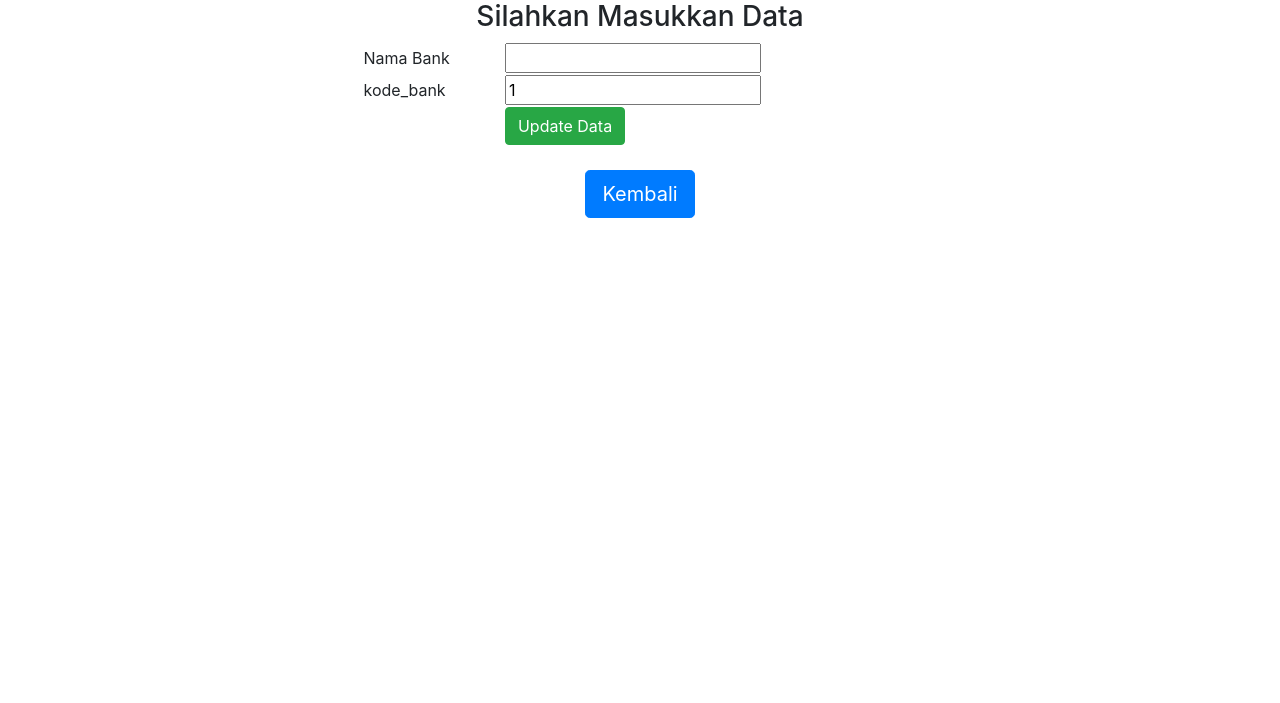
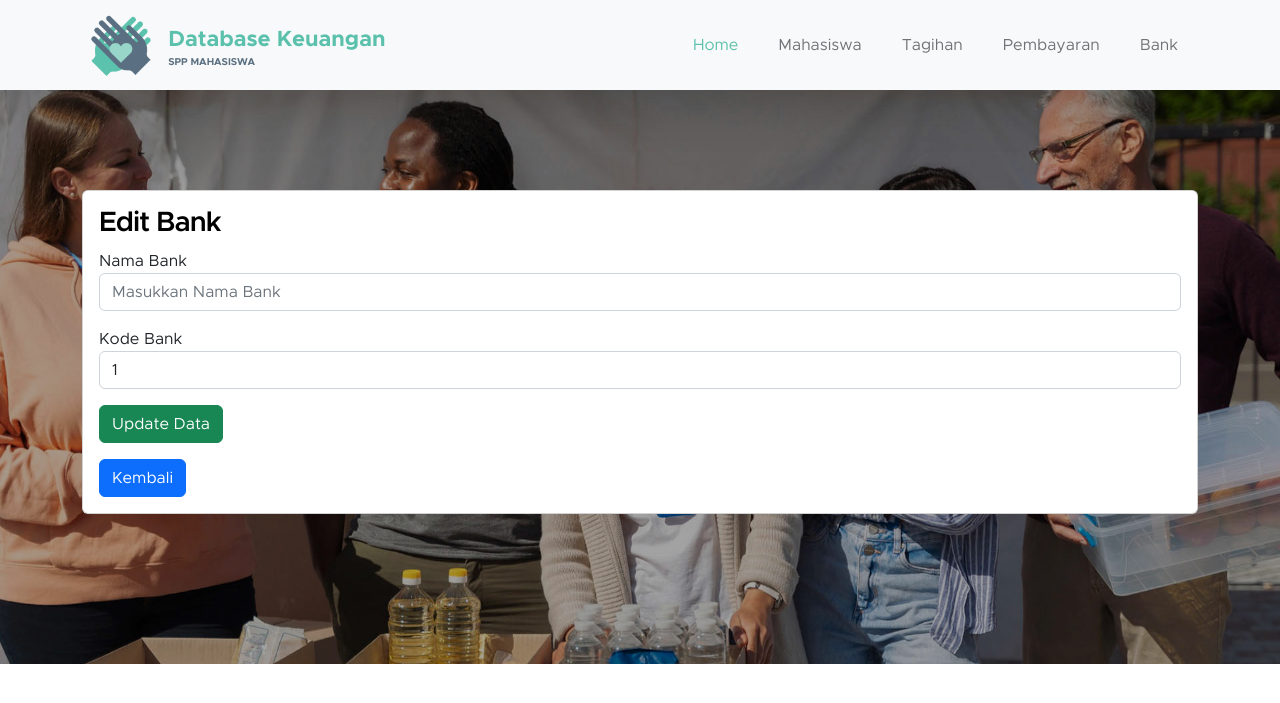
Before and after one commit to farisfaikar/website-keuangan, a PHP site: page /src/bank/edit_bank.php?kode_bank=1 in a window 1280 px wide. Shown: the top 703 px of the page. Run offline with PHP 8.4, Linux system fonts and the light colour scheme; tables that the repository leaves empty or names only in its code hold one stand-in row (values such as "Sample post"); data that the repository does not hold is empty.

Commit message:
Update UI

```diff
--- a/src/bank/edit_bank.php
+++ b/src/bank/edit_bank.php
@@ -32,45 +32,111 @@ while ($data = mysqli_fetch_array($result)) {
 }
 ?>
 
-<!DOCTYPE html>
+<!doctype html>
 <html lang="en">
 
 <head>
-    <meta charset="UTF-8">
-    <meta http-equiv="X-UA-Compatible" content="IE=edge">
-    <meta name="viewport" content="width=device-width, initial-scale=1.0">
-    <link rel="stylesheet" href="https://cdn.jsdelivr.net/npm/bootstrap@4.6.2/dist/css/bootstrap.min.css" integrity="sha384-xOolHFLEh07PJGoPkLv1IbcEPTNtaed2xpHsD9ESMhqIYd0nLMwNLD69Npy4HI+N" crossorigin="anonymous">
-    <title>Keuangan - Edit Bank</title>
+    <meta charset="utf-8">
+    <meta name="viewport" content="width=device-width, initial-scale=1">
+
+    <meta name="description" content="">
+    <meta name="author" content="">
+
+    <title>Keuangan - Edit Mahasiswa</title>
+
+    <!-- CSS FILES -->
+    <link href="../../css/bootstrap.min.css" rel="stylesheet">
+
+    <link href="../../css/bootstrap-icons.css" rel="stylesheet">
+
+    <link href="../../css/templatemo-kind-heart-charity.css" rel="stylesheet">
+    <!--
+
+TemplateMo 581 Kind Heart Charity
+
+https://templatemo.com/tm-581-kind-heart-charity
+
+-->
+
 </head>
 
-<body>
+<body id="section_1">
+    <nav class="navbar navbar-expand-lg bg-light shadow-lg">
+        <div class="container">
+            <a class="navbar-brand" href="../../home.php">
+                <img src="../../images/logo.png" class="logo img-fluid" alt="Database Keuangan">
+                <span>
+                    Database Keuangan
+                    <small>SPP Mahasiswa</small>
+                </span>
+            </a>
 
-    <div class="container">
-        <center>
-            <h3>Silahkan Masukkan Data</h3>
-            <form action="edit_bank.php" method="post" name="form1">
-                <table width="50%" border="0">
-                    <tr>
-                        <td>Nama Bank</td>
-                        <td><input type="text" name="nama_bank" value="<?php echo $nama_bank; ?>"></td>
-                    </tr>
-                    <tr>
-                        <td>kode_bank</td>
-                        <td><input type="text" name="kode_bank" value="<?php echo $kode_bank; ?>"></td>
-                    </tr>
-                    <td></td>
-                    <td><input class="btn btn-success" type="submit" name="update" value="Update Data"></td>
-                    </tr>
-                </table>
-            </form>
+            <button class="navbar-toggler" type="button" data-bs-toggle="collapse" data-bs-target="#navbarNav" aria-controls="navbarNav" aria-expanded="false" aria-label="Toggle navigation">
+                <span class="navbar-toggler-icon"></span>
+            </button>
 
-            <br>
-            <a href="../../bank.php" class="btn btn-primary btn-lg " tabindex="-1" role="button" aria-disabled="true">Kembali</a>
+            <div class="collapse navbar-collapse" id="navbarNav">
+                <ul class="navbar-nav ms-auto">
+                    <li class="nav-item">
+                        <a class="nav-link" href="../../home.php">Home</a>
+                    </li>
 
-        </center>
+                    <li class="nav-item">
+                        <a class="nav-link" href="../../mahasiswa.php">Mahasiswa</a>
+                    </li>
 
-    </div>
+                    <li class="nav-item">
+                        <a class="nav-link" href="../../tagihan.php">Tagihan</a>
+                    </li>
+
+                    <li class="nav-item">
+                        <a class="nav-link" href="../../pembayaran.php">Pembayaran</a>
+                    </li>
+
+                    <li class="nav-item">
+                        <a class="nav-link active" href="../../bank.php">Bank</a>
+                    </li>
+                </ul>
+            </div>
+        </div>
+    </nav>
+
+    <main>
+        <section class="donate-section" style="padding-top: 100px;">
+            <div class="section-overlay"></div>
+            <div class="container">
+                <div class="col-lg-12">
+                    <div class="card">
+                        <div class="card-body">
+                            <form action="edit_bank.php" method="post" name="form1">
+                                <h4>Edit Bank</h4>
+                                <div class="form-group" style="margin-bottom: 1em;">
+                                    <label>Nama Bank</label>
+                                    <input type="text" class="form-control" placeholder="Masukkan Nama Bank" name="nama_bank" required value="<?php echo $nama_bank; ?>">
+                                </div>
+                                <div class="form-group" style="margin-bottom: 1em;">
+                                    <label>Kode Bank</label>
+                                    <input type="text" class="form-control" placeholder="Masukkan Kode Bank" name="kode_bank" required value="<?php echo $kode_bank; ?>">
+                                </div>
+                                <input class="btn btn-success" style="margin-bottom: 1em;" type="submit" name="update" value="Update Data">
+                                <br>
+                                <a href="../../bank.php" class="btn btn-primary" tabindex="-1" role="button" aria-disabled="true">Kembali</a>
+                            </form>
+                        </div>
+                    </div>
+                </div>
+            </div>
+            </div>
+        </section>
+
+    </main>
+
+    <!-- JAVASCRIPT FILES -->
+    <script src="js/jquery.min.js"></script>
+    <script src="js/bootstrap.min.js"></script>
+    <script src="js/jquery.sticky.js"></script>
+    <script src="js/click-scroll.js"></script>
+    <script src="js/counter.js"></script>
+    <script src="js/custom.js"></script>
 
 </body>
-
-</html>
```
